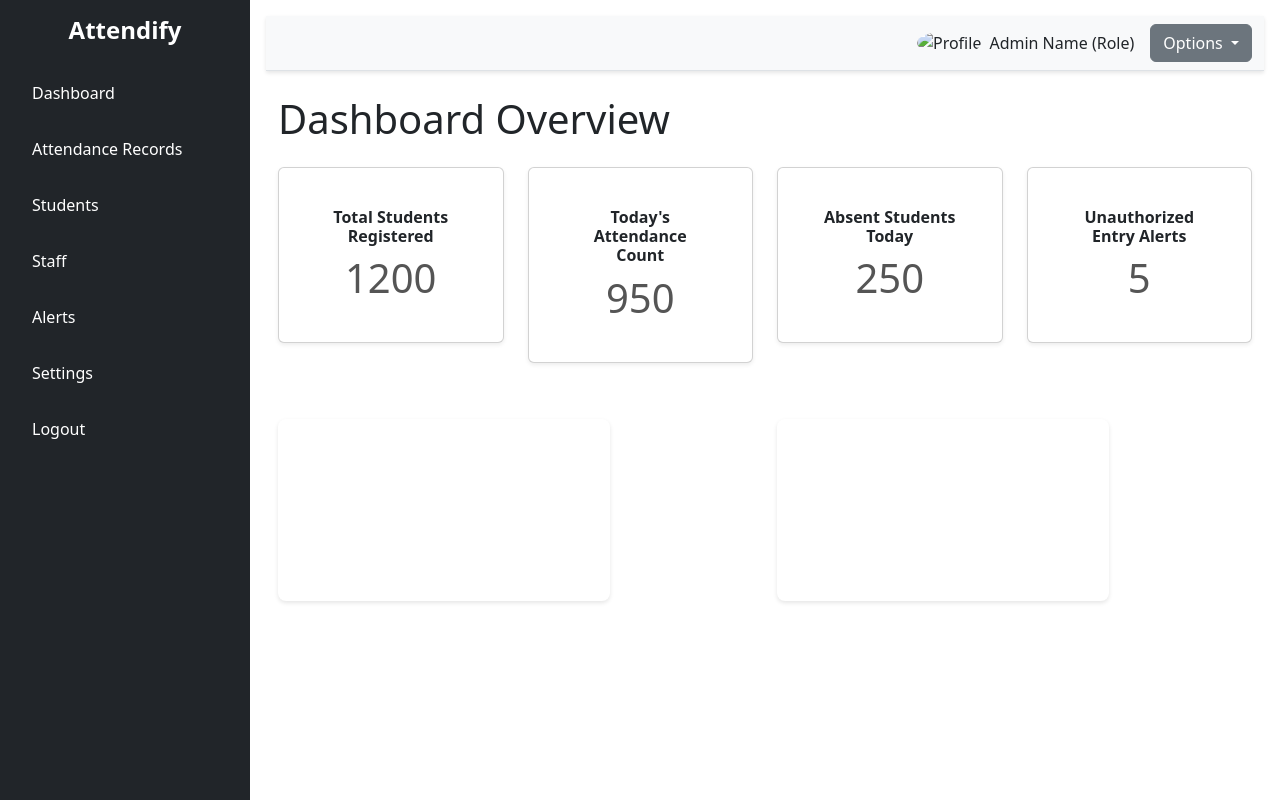
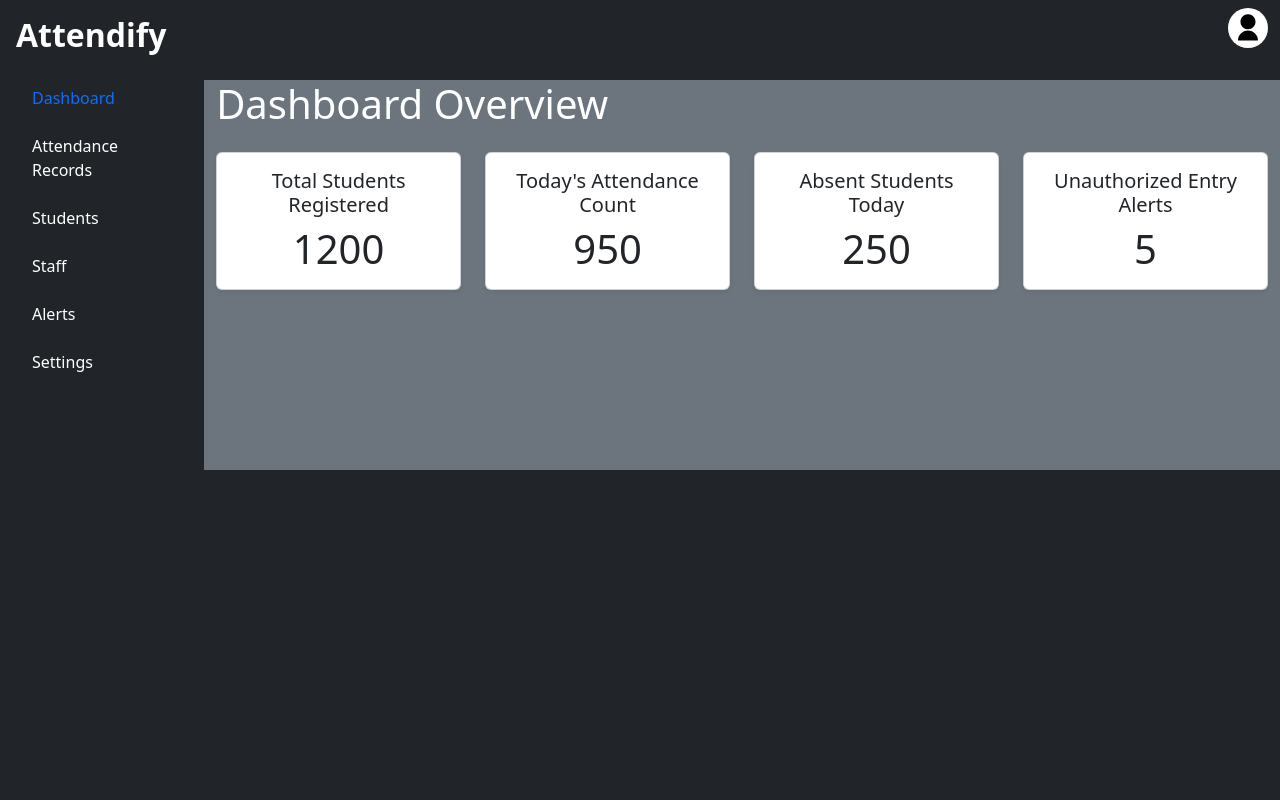
Before and after one commit to ZahidGazi/AttendiFy, a Django app: page / in a window 1280 px wide. Run offline with Django 5.2, Linux system fonts and the light colour scheme; the visitor is signed in with stand-in values (Sample User, id 1); a map, chart or similar area stays blank; some libraries are stand-ins or nearby versions.

Commit message:
dashboard

```diff
--- a/dashboard/static/css/dashboard.css
+++ /dev/null
@@ -1,90 +0,0 @@
-/* General Styles */
-body {
-    font-family: 'Poppins', sans-serif;
-    background-color: #f8f9fa;
-    margin: 0;
-    padding: 0;
-}
-
-/* Sidebar Styles */
-#sidebar {
-    width: 250px;
-    position: fixed;
-    top: 0;
-    left: 0;
-    height: 100%;
-    background-color: #343a40;
-    color: white;
-    overflow-y: auto;
-}
-
-#sidebar h2 {
-    font-size: 1.5rem;
-    text-align: center;
-    margin-bottom: 1rem;
-}
-
-#sidebar .nav-link {
-    color: white;
-    font-weight: 500;
-    padding: 0.75rem 1rem;
-    display: block;
-    border-radius: 0.25rem;
-    transition: background-color 0.3s;
-}
-
-#sidebar .nav-link:hover {
-    background-color: #495057;
-}
-
-/* Top Navbar Styles */
-.navbar {
-    z-index: 1000;
-    box-shadow: 0 2px 4px rgba(0, 0, 0, 0.1);
-}
-
-.navbar .dropdown-menu {
-    min-width: 150px;
-}
-
-/* Main Content Styles */
-.flex-grow-1 {
-    margin-left: 250px;
-    padding: 1rem;
-}
-
-.card {
-    border: none;
-    border-radius: 0.5rem;
-}
-
-.card-title {
-    font-size: 1rem;
-    font-weight: 600;
-}
-
-.card-text {
-    font-size: 1.5rem;
-    font-weight: 700;
-}
-
-/* Chart Section */
-canvas {
-    background-color: white;
-    border-radius: 0.5rem;
-    box-shadow: 0 2px 4px rgba(0, 0, 0, 0.1);
-    padding: 1rem;
-}
-
-/* Responsive Design */
-@media (max-width: 768px) {
-    #sidebar {
-        width: 100%;
-        height: auto;
-        position: relative;
-    }
-
-    .flex-grow-1 {
-        margin-left: 0;
-    }
-}
--- /dev/null
+++ b/dashboard/templates/contents/alerts.html
@@ -0,0 +1,6 @@
+{% extends "dashboard_base.html" %}
+
+{% block dashboard_content %}
+<h1>Alerts</h1>
+<p>Content for alerts goes here.</p>
+{% endblock %}
--- /dev/null
+++ b/dashboard/templates/contents/attendance_records.html
@@ -0,0 +1,6 @@
+{% extends "dashboard_base.html" %}
+
+{% block dashboard_content %}
+<h1>Attendance Records</h1>
+<p>Content for attendance records goes here.</p>
+{% endblock %}
--- /dev/null
+++ b/dashboard/templates/contents/dashboard.html
@@ -0,0 +1,52 @@
+{% extends "dashboard_base.html" %}
+{% load static %}
+
+{% block title %}Dashboard - Attendify{% endblock %}
+
+{% block dashboard_content %}
+<h1 class="mb-4">Dashboard Overview</h1>
+<div class="row">
+    <div class="col-md-3">
+        <div class="card text-center shadow-sm">
+            <div class="card-body">
+                <h5 class="card-title">Total Students Registered</h5>
+                <p class="card-text display-6">1200</p>
+            </div>
+        </div>
+    </div>
+    <div class="col-md-3">
+        <div class="card text-center shadow-sm">
+            <div class="card-body">
+                <h5 class="card-title">Today's Attendance Count</h5>
+                <p class="card-text display-6">950</p>
+            </div>
+        </div>
+    </div>
+    <div class="col-md-3">
+        <div class="card text-center shadow-sm">
+            <div class="card-body">
+                <h5 class="card-title">Absent Students Today</h5>
+                <p class="card-text display-6">250</p>
+            </div>
+        </div>
+    </div>
+    <div class="col-md-3">
+        <div class="card text-center shadow-sm">
+            <div class="card-body">
+                <h5 class="card-title">Unauthorized Entry Alerts</h5>
+                <p class="card-text display-6">5</p>
+            </div>
+        </div>
+    </div>
+</div>
+
+<!-- Charts Section -->
+<div class="row mt-4">
+    <div class="col-md-6">
+        <canvas id="attendanceTrendsChart"></canvas>
+    </div>
+    <div class="col-md-6">
+        <canvas id="attendancePieChart"></canvas>
+    </div>
+</div>
+{% endblock %}
--- /dev/null
+++ b/dashboard/templates/contents/settings.html
@@ -0,0 +1,6 @@
+{% extends "dashboard_base.html" %}
+
+{% block dashboard_content %}
+<h1>Settings</h1>
+<p>Content for settings goes here.</p>
+{% endblock %}
--- /dev/null
+++ b/dashboard/templates/contents/staff.html
@@ -0,0 +1,6 @@
+{% extends "dashboard_base.html" %}
+
+{% block dashboard_content %}
+<h1>Staff</h1>
+<p>Content for staff goes here.</p>
+{% endblock %}
--- /dev/null
+++ b/dashboard/templates/contents/students.html
@@ -0,0 +1,6 @@
+{% extends "dashboard_base.html" %}
+
+{% block dashboard_content %}
+<h1>Students</h1>
+<p>Content for students goes here.</p>
+{% endblock %}
--- a/dashboard/templates/dashboard.html
+++ /dev/null
@@ -1,115 +0,0 @@
-{% extends "base.html" %}
-{% load static %}
-
-{% block title %}Dashboard - Attendify{% endblock %}
-
-{% block extra_head %}
-<link rel="stylesheet" href="{% static 'css/Dashboard.css' %}">
-<link rel="stylesheet" href="https://cdn.jsdelivr.net/npm/bootstrap@5.3.0-alpha3/dist/css/bootstrap.min.css">
-<link rel="stylesheet" href="https://maxcdn.bootstrapcdn.com/font-awesome/4.7.0/css/font-awesome.min.css">
-<link rel="stylesheet" href="https://fonts.googleapis.com/css2?family=Poppins:wght@300;400;600;700&display=swap">
-
-{% endblock %}
-
-{% block content %}
-    <div class="d-flex">
-        <!-- Sidebar -->
-        <nav class="bg-dark text-white p-3 vh-100" id="sidebar">
-            <h2 class="fw-bold">Attendify</h2>
-            <ul class="nav flex-column mt-4">
-                <li class="nav-item mb-2">
-                    <a href="#" class="nav-link text-white">Dashboard</a>
-                </li>
-                <li class="nav-item mb-2">
-                    <a href="#" class="nav-link text-white">Attendance Records</a>
-                </li>
-                <li class="nav-item mb-2">
-                    <a href="#" class="nav-link text-white">Students</a>
-                </li>
-                <li class="nav-item mb-2">
-                    <a href="#" class="nav-link text-white">Staff</a>
-                </li>
-                <li class="nav-item mb-2">
-                    <a href="#" class="nav-link text-white">Alerts</a>
-                </li>
-                <li class="nav-item mb-2">
-                    <a href="#" class="nav-link text-white">Settings</a>
-                </li>
-                <li class="nav-item">
-                    <a href="#" class="nav-link text-white">Logout</a>
-                </li>
-            </ul>
-        </nav>
-
-        <!-- Main Content -->
-        <div class="flex-grow-1">
-            <!-- Top Navbar -->
-            <nav class="navbar navbar-expand-lg navbar-light bg-light border-bottom">
-                <div class="container-fluid">
-                    <div class="d-flex align-items-center ms-auto">
-                        <img src="https://via.placeholder.com/40" alt="Profile" class="rounded-circle me-2">
-                        <span class="me-3">Admin Name (Role)</span>
-                        <div class="dropdown">
-                            <button class="btn btn-secondary dropdown-toggle" type="button" id="dropdownMenuButton" data-bs-toggle="dropdown" aria-expanded="false">
-                                Options
-                            </button>
-                            <ul class="dropdown-menu dropdown-menu-end" aria-labelledby="dropdownMenuButton">
-                                <li><a class="dropdown-item" href="#">Settings</a></li>
-                                <li><a class="dropdown-item" href="#">Logout</a></li>
-                            </ul>
-                        </div>
-                    </div>
-                </div>
-            </nav>
-
-            <!-- Dashboard Overview -->
-            <div class="container mt-4">
-                <h1 class="mb-4">Dashboard Overview</h1>
-                <div class="row">
-                    <div class="col-md-3">
-                        <div class="card text-center shadow-sm">
-                            <div class="card-body">
-                                <h5 class="card-title">Total Students Registered</h5>
-                                <p class="card-text display-6">1200</p>
-                            </div>
-                        </div>
-                    </div>
-                    <div class="col-md-3">
-                        <div class="card text-center shadow-sm">
-                            <div class="card-body">
-                                <h5 class="card-title">Today's Attendance Count</h5>
-                                <p class="card-text display-6">950</p>
-                            </div>
-                        </div>
-                    </div>
-                    <div class="col-md-3">
-                        <div class="card text-center shadow-sm">
-                            <div class="card-body">
-                                <h5 class="card-title">Absent Students Today</h5>
-                                <p class="card-text display-6">250</p>
-                            </div>
-                        </div>
-                    </div>
-                    <div class="col-md-3">
-                        <div class="card text-center shadow-sm">
-                            <div class="card-body">
-                                <h5 class="card-title">Unauthorized Entry Alerts</h5>
-                                <p class="card-text display-6">5</p>
-                            </div>
-                        </div>
-                    </div>
-                </div>
-
-                <!-- Charts Section -->
-                <div class="row mt-4">
-                    <div class="col-md-6">
-                        <canvas id="attendanceTrendsChart"></canvas>
-                    </div>
-                    <div class="col-md-6">
-                        <canvas id="attendancePieChart"></canvas>
-                    </div>
-                </div>
-            </div>
-        </div>
-    </div>
-{% endblock %}
--- /dev/null
+++ b/dashboard/templates/dashboard_base.html
@@ -0,0 +1,72 @@
+{% extends "base.html" %}
+{% load static %}
+
+{% block content %}
+<div class="d-flex">
+    <!-- Sidebar -->
+    <nav class="bg-dark text-white p-3 vh-100" id="sidebar">
+        <h2 class="fw-bold">Attendify</h2>
+        <ul class="nav flex-column mt-4">
+            <li class="nav-item mb-2">
+                <a href="{% url 'dashboard-home' %}" class="nav-link {% if request.resolver_match.url_name == 'dashboard-home' %}active text-primary{% else %}text-white{% endif %}">
+                    Dashboard
+                </a>
+            </li>
+            <li class="nav-item mb-2">
+                <a href="{% url 'attendance-records' %}" class="nav-link {% if request.resolver_match.url_name == 'attendance-records' %}active text-primary{% else %}text-white{% endif %}">
+                    Attendance Records
+                </a>
+            </li>
+            <li class="nav-item mb-2">
+                <a href="{% url 'students' %}" class="nav-link {% if request.resolver_match.url_name == 'students' %}active text-primary{% else %}text-white{% endif %}">
+                    Students
+                </a>
+            </li>
+            <li class="nav-item mb-2">
+                <a href="{% url 'staff' %}" class="nav-link {% if request.resolver_match.url_name == 'staff' %}active text-primary{% else %}text-white{% endif %}">
+                    Staff
+                </a>
+            </li>
+            <li class="nav-item mb-2">
+                <a href="{% url 'alerts' %}" class="nav-link {% if request.resolver_match.url_name == 'alerts' %}active text-primary{% else %}text-white{% endif %}">
+                    Alerts
+                </a>
+            </li>
+            <li class="nav-item mb-2">
+                <a href="{% url 'settings' %}" class="nav-link {% if request.resolver_match.url_name == 'settings' %}active text-primary{% else %}text-white{% endif %}">
+                    Settings
+                </a>
+            </li>
+        </ul>
+    </nav>
+
+    <!-- Main Content -->
+    <div class="flex-grow-1">
+        <!-- Top Navbar -->
+        <nav class="navbar navbar-expand-lg navbar-light bg-dark ">
+            <div class="container-fluid">
+            <div class="d-flex align-items-center ms-auto">
+                <div class="dropdown text-center">
+                <div class="rounded-circle bg-white d-flex justify-content-center align-items-center" id="profileDropdown" data-bs-toggle="dropdown" aria-expanded="false" style="cursor: pointer; width: 40px; height: 40px;">
+                    <svg xmlns="http://www.w3.org/2000/svg" viewBox="0 0 24 24" fill="black" style="width: 30px; height: 30px;">
+                        <path d="M4 22C4 17.5817 7.58172 14 12 14C16.4183 14 20 17.5817 20 22H4ZM12 13C8.685 13 6 10.315 6 7C6 3.685 8.685 1 12 1C15.315 1 18 3.685 18 7C18 10.315 15.315 13 12 13Z"></path>
+                    </svg>
+                    </svg>
+                </div>
+                <ul class="dropdown-menu dropdown-menu-end" aria-labelledby="profileDropdown">
+                    <li><a class="dropdown-item" href="{% url 'logout' %}">Logout</a></li>
+                </div>
+            </div>
+            </div>
+        </nav>
+
+        <!-- Page Content -->
+        <div class="container mt-4 bg-secondary">
+            {% block dashboard_content %}{% endblock %}
+        </div>
+    </div>
+</div>
+{% endblock %}
+{% block extra_js %}
+<script src="https://cdn.jsdelivr.net/npm/bootstrap@5.3.0-alpha3/dist/js/bootstrap.bundle.min.js"></script>
+{% endblock %}
--- a/dashboard/urls.py
+++ b/dashboard/urls.py
@@ -5,4 +5,9 @@ urlpatterns = [
     path('login/', views.login_view, name='login'),
     path('logout/', views.logout_view, name='logout'),
     path('', views.dashboard_home, name='dashboard-home'),
+    path('attendance-records/', views.attendance_records, name='attendance-records'),
+    path('students/', views.students, name='students'),
+    path('staff/', views.staff, name='staff'),
+    path('alerts/', views.alerts, name='alerts'),
+    path('settings/', views.settings, name='settings'),
 ]
--- a/dashboard/views.py
+++ b/dashboard/views.py
@@ -17,9 +17,29 @@ def login_view(request):
 
 @login_required(login_url='login')
 def dashboard_home(request):
-    return render(request, 'dashboard.html')
+    return render(request, 'contents/dashboard.html')
 
 
 def logout_view(request):
     logout(request)
     return redirect('login')
+
+@login_required(login_url='login')
+def attendance_records(request):
+    return render(request, 'contents/attendance_records.html')
+
+@login_required(login_url='login')
+def students(request):
+    return render(request, 'contents/students.html')
+
+@login_required(login_url='login')
+def staff(request):
+    return render(request, 'contents/staff.html')
+
+@login_required(login_url='login')
+def alerts(request):
+    return render(request, 'contents/alerts.html')
+
+@login_required(login_url='login')
+def settings(request):
+    return render(request, 'contents/settings.html')
--- a/static/css/global.css
+++ b/static/css/global.css
@@ -1,126 +1,5 @@
-:root {
-    /*  Backgrounds  */
-    --bg-light: #f9f9f9;
-    /* Page background */
-    --card-bg: #ffffff;
-    /* Cards, containers, forms */
-
-    /*  Text Colors  */
-    --text-dark: #222222;
-    /* Primary text */
-    --text-muted: #555555;
-    /* Secondary or muted text */
-    --text-light: #ffffff;
-    /* Text on dark buttons */
-
-    /*  Primary Brand Colors  */
-    --primary: #1976d2;
-    /* Main accent (buttons, links) */
-    --primary-hover: #1565c0;
-    /* Hover state for primary */
-    --secondary: #020024;
-    /* Secondary accent */
-
-    /*  Borders / Shadows  */
-    --border-color: #dddddd;
-    /* Light borders */
-    --shadow: rgba(0, 0, 0, 0.1);
-    /* Subtle shadow for depth */
-
-    /*  Inputs / UI Elements  */
-    --input-bg: #ffffff;
-    /* Input background */
-    --input-border: #cccccc;
-    /* Input border */
-    --input-placeholder: #999999;
-    /* Placeholder text */
-
-    /*  Navbar / Sidebar  */
-    --navbar-bg: #ffffff;
-    /* Top navigation background */
-    --sidebar-bg: #f1f1f1;
-    /* Sidebar background */
-    --sidebar-active: #e0f7fa;
-    /* Active sidebar item */
-}
-
-
-/*  Reset & Base  */
 * {
     margin: 0;
     padding: 0;
     box-sizing: border-box;
 }
-
-body {
-    background-color: var(--bg-light);
-    font-family: 'Segoe UI', sans-serif;
-    color: var(--text-dark);
-    line-height: 1.6;
-}
-
-/*  Containers  */
-.container {
-    max-width: 1200px;
-    margin: auto;
-    padding: 0 1rem;
-}
-
-/*  Cards  */
-.card {
-    background: var(--card-bg);
-    padding: 1.5rem;
-    border-radius: 8px;
-    box-shadow: 0 4px 12px var(--shadow);
-    margin-bottom: 2rem;
-}
-
-/*  Typography  */
-h1,
-h2,
-h3,
-h4,
-h5 {
-    color: var(--text-dark);
-    margin-bottom: 0.5rem;
-}
-
-p {
-    margin-bottom: 1rem;
-    color: var(--text-muted);
-}
-
-/*  Buttons  */
-button,
-.btn {
-    background-color: var(--primary);
-    color: var(--text-light);
-    padding: 0.75rem 1.5rem;
-    border: none;
-    border-radius: 6px;
-    cursor: pointer;
-    font-weight: 600;
-    transition: background 0.3s ease;
-}
-
-button:hover,
-.btn:hover {
-    background-color: var(--primary-hover);
-}
-
-/*  Forms  */
-input,
-select,
-textarea {
-    width: 100%;
-    padding: 0.75rem;
-    border: 1px solid var(--input-border);
-    border-radius: 4px;
-    background-color: var(--input-bg);
-    color: var(--text-dark);
-    margin-bottom: 1rem;
-}
-
-input::placeholder {
-    color: var(--input-placeholder);
-}
--- a/templates/base.html
+++ b/templates/base.html
@@ -4,18 +4,22 @@
 
 <head>
     <meta charset="UTF-8">
+    <meta name="viewport" content="width=device-width, initial-scale=1.0">
     <title>{% block title %}Attendify{% endblock %}</title>
+    <link rel="stylesheet" href="https://cdn.jsdelivr.net/npm/bootstrap@5.3.0-alpha3/dist/css/bootstrap.min.css">
+    <link rel="stylesheet" href="https://fonts.googleapis.com/css2?family=Poppins:wght@300;400;600;700&display=swap">
+    <link rel="stylesheet" href="https://maxcdn.bootstrapcdn.com/font-awesome/4.7.0/css/font-awesome.min.css">
+
     <link rel="stylesheet" href="{% static 'css/global.css' %}">
     {% block extra_head %}{% endblock %}
 </head>
 
-<body>
-    {% block navbar %}{% endblock %}
-    <div class="main-content" {% if not user.is_authenticated %}style="margin-left: 0" {% endif %}>
+<body class="bg-dark text-white">
+    <main>
         {% block content %}{% endblock %}
-    </div>
-
-    {% block extra_js %} {% endblock %}
+        <!-- {% include "footer.html" %} -->
+    </main>
+    {% block extra_js %}{% endblock %}
 </body>
 
 </html>
--- a/templates/footer.html
+++ b/templates/footer.html
@@ -0,0 +1,3 @@
+<footer class="bg-secondary text-center py-3 fixed-bottom">
+    Made with ❤️ by Mnuvq
+</footer>
```
Also changed, not shown: dashboard/static/css/sidebar.css (deleted, +0 -122 lines), dashboard/templates/login.html (+17 -15 lines), templates/sidebar.html (deleted, +0 -26 lines).
